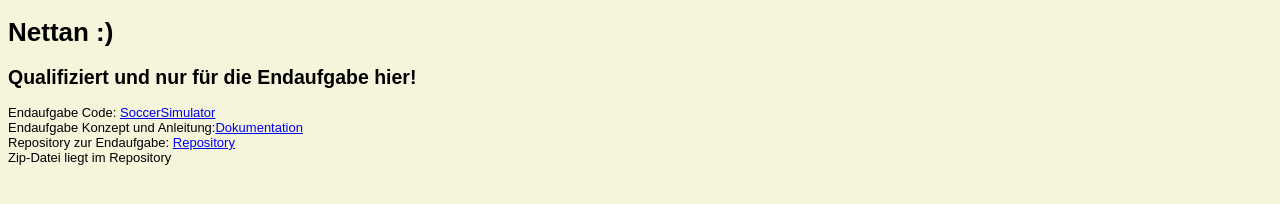
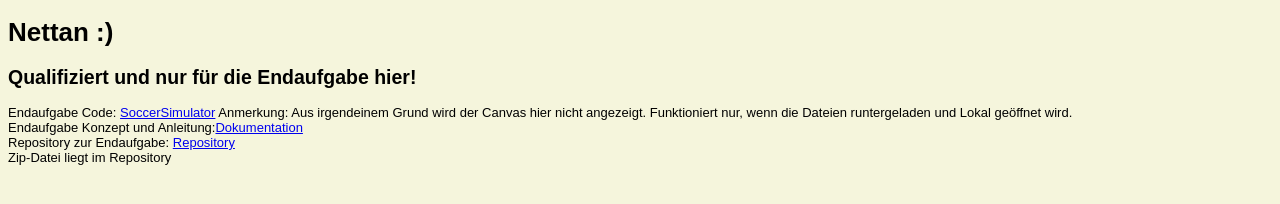
Before and after one commit to AnnetteWdm/EIA2.2-SoSe21, a plain HTML site: page Steckbrief/steckbrief.htm in a window 1280 px wide. Drawn offline with Linux system fonts and the light colour scheme.

Commit message:
neuer Steckbrief

```diff
--- a/Steckbrief/steckbrief.htm
+++ b/Steckbrief/steckbrief.htm
@@ -23,10 +23,11 @@ body {
 	<h1>Nettan :)</h1>
 	<h2>Qualifiziert und nur für die Endaufgabe hier!</h2>
 	Endaufgabe Code: <a href="https://annettewdm.github.io/EIA2.2-SoSe21/Endabgabe_SoccerSimulator/index.html" target="_blank">SoccerSimulator</a>
+	Anmerkung: Aus irgendeinem Grund wird der Canvas hier nicht angezeigt. Funktioniert nur, wenn die Dateien runtergeladen und Lokal geöffnet wird.
 	<br>
 	Endaufgabe Konzept und Anleitung:<a href="https://annettewdm.github.io/EIA2.2-SoSe21/Endabgabe_SoccerSimulator/Abschlussarbeit_EIA_Dokumentation_SS21.pdf" target="_blank">Dokumentation</a>
 	<br>
-	Repository zur Endaufgabe: <a href="https://annettewdm.github.io/EIA2.2-SoSe21/Endabgabe_SoccerSimulator" target="_blank">Repository</a>
+	Repository zur Endaufgabe: <a href="https://annettewdm.github.io/EIA2.2-SoSe21/Endabgabe_SoccerSimulator" target="-blank">Repository</a>
 	<br>
 	Zip-Datei liegt im Repository
 
```
